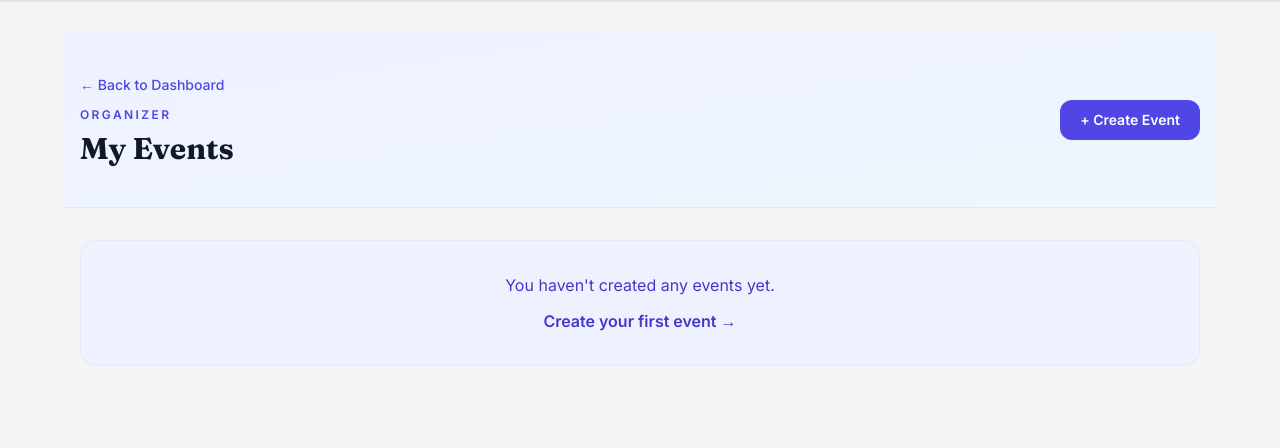
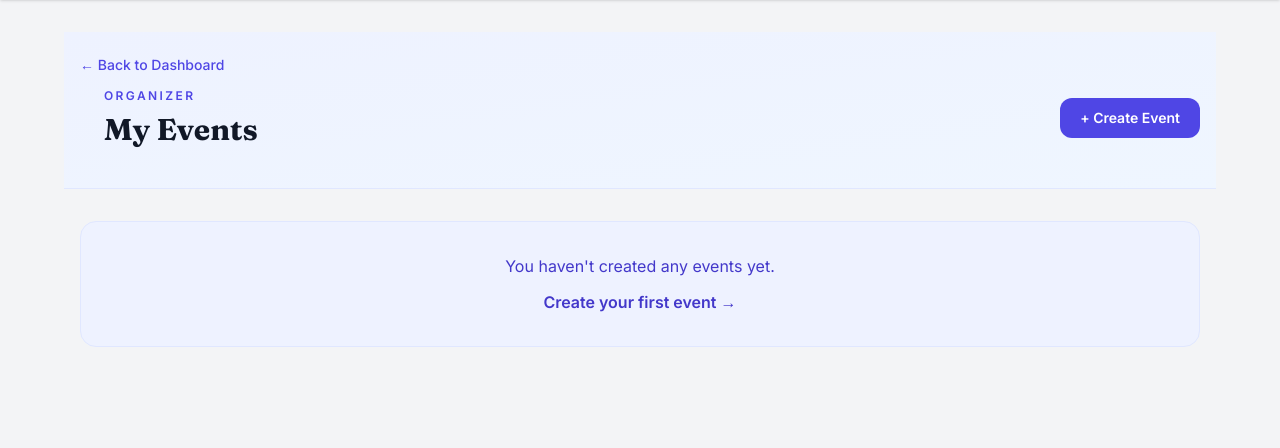
Before and after one commit to AI-with-Coding-2026/Project-B-Eventify, a Django app: template templates/events/my_events.html in a window 1280 px wide. Shown: the part 88-536 px from the top of the page. Run offline with Django 5.2, Linux system fonts and the light colour scheme; the template is opened without the code that fills it, so the values that code supplies are empty; some libraries are stand-ins or nearby versions.

Commit message:
enhanced looks on back to dashboard button

```diff
--- a/templates/events/my_events.html
+++ b/templates/events/my_events.html
@@ -3,12 +3,14 @@
 {% block title %}My Events — Eventify{% endblock %}
 
 {% block content %}
-<div class="page-hero border-b border-indigo-100 bg-gradient-to-br from-indigo-50 to-blue-50 -mx-4 px-4 py-10 mb-8">
+<div class="page-hero border-b border-indigo-100 bg-gradient-to-br from-indigo-50 to-blue-50 -mx-4 px-4 py-8 sm:py-10 mb-8">
+    <div class="mb-3 -mt-5">
+        <a href="{% url 'organizer_dashboard' %}" class="inline-flex items-center text-sm font-medium text-indigo-600 hover:text-indigo-800 hover:underline transition">
+            ← Back to Dashboard
+        </a>
+    </div>
     <div class="flex flex-col gap-4 sm:flex-row sm:items-center sm:justify-between">
-        <div>
-            <a href="{% url 'organizer_dashboard' %}" class="inline-flex items-center text-sm font-medium text-indigo-600 hover:underline mb-3">
-                ← Back to Dashboard
-            </a>
+        <div class="ml-4 sm:ml-6">
             <p class="text-xs font-semibold uppercase tracking-[0.2em] text-indigo-600 mb-2">Organizer</p>
             <h1 class="text-3xl font-bold text-gray-900 display">My Events</h1>
         </div>
```
